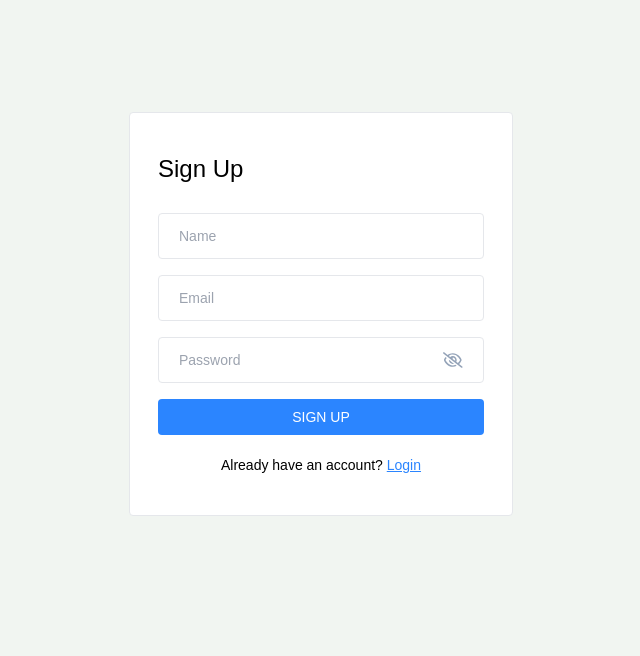
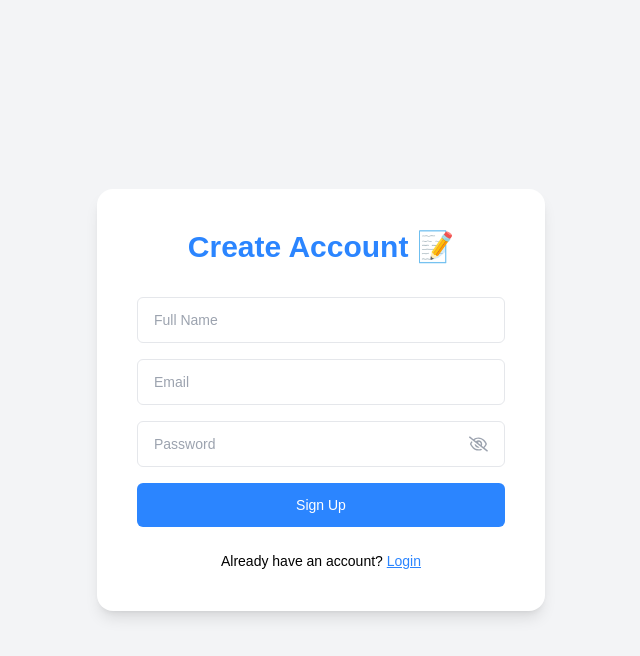
Before and after one commit to Ahmed-Silat/Notes-App, a React (Vite) app in the folder frontend/: page /signup in a window 1280 px wide. Shown: the top 656 px of the page, without its empty margins (319-959 px from the left). Built offline with nearby package versions, Linux system fonts and the light colour scheme; no server answers.

Commit message:
login and signup pages redesigned with a better UI

```diff
--- a/frontend/src/App.jsx
+++ b/frontend/src/App.jsx
@@ -15,7 +15,7 @@ const App = () => {
         <Route path="/login" element={<Login />} />
         <Route path="/signup" element={<Signup />} />
       </Routes>
-      <ToastContainer position="top-center" autoClose={500}/>
+      <ToastContainer position="top-right" autoClose={500} />
     </BrowserRouter>
   );
 };
--- a/frontend/src/components/Input/PasswordInput.jsx
+++ b/frontend/src/components/Input/PasswordInput.jsx
@@ -9,25 +9,25 @@ const PasswordInput = ({ value, onChange, placeholder }) => {
   };
 
   return (
-    <div className="flex items-center bg-transparent border-[1.5px] px-5 rounded mb-3">
+    <div className="flex items-center border px-4 py-3 mb-4 rounded-md focus-within:ring-2 focus-within:ring-[#2B85FF]">
       <input
         value={value}
         onChange={onChange}
         type={isShowPassword ? "text" : "password"}
         placeholder={placeholder || "Password"}
-        className="w-full text-sm bg-transparent py-3 mr-3 rounded outline-none"
+        className="w-full text-sm bg-transparent outline-none"
       />
       {isShowPassword ? (
         <FaRegEye
-          size={22}
+          size={20}
           className="text-[#2B85FF] cursor-pointer"
-          onClick={() => toggleShowPassword()}
+          onClick={toggleShowPassword}
         />
       ) : (
         <FaRegEyeSlash
-          size={22}
-          className="text-slate-400 cursor-pointer"
-          onClick={() => toggleShowPassword()}
+          size={20}
+          className="text-gray-400 cursor-pointer"
+          onClick={toggleShowPassword}
         />
       )}
     </div>
--- a/frontend/src/index.css
+++ b/frontend/src/index.css
@@ -15,11 +15,11 @@
 
 @layer components {
   .input-box {
-    @apply w-full text-sm bg-transparent border-[1.5px] px-5 py-3 rounded mb-4 outline-none;
+    @apply w-full border px-4 py-3 mb-4 rounded-md focus:outline-none focus:ring-2 focus:ring-[#2B85FF] text-sm;
   }
 
   .btn-primary {
-    @apply w-full text-sm bg-[#2B85FF] text-white p-2 rounded my-1 hover:bg-blue-700;
+    @apply w-full bg-[#2B85FF] hover:bg-[#1c6cd5] text-white py-3 rounded-md text-sm transition duration-300;
   }
 
   .icon-btn {
@@ -30,3 +30,8 @@
     @apply text-xs text-slate-400;
   }
 }
+
+body.ReactModal__Body--open {
+  overflow: hidden !important;
+  height: 100vh;
+}
--- a/frontend/src/pages/Home/Home.jsx
+++ b/frontend/src/pages/Home/Home.jsx
@@ -201,7 +201,7 @@ const Home = () => {
         onRequestClose={() => {}}
         style={{ overlay: { backgroundColor: "rgba(0,0,0,0.2)" } }}
         contentLabel=""
-        className="w-[40%] max-md:w-[60%] max-sm:w-[70%] max-h-3/4 bg-white rounded-md mx-auto mt-14 p-5 overflow-scroll"
+        className="w-[40%] max-md:w-[60%] max-sm:w-[70%] max-h-3/4 rounded-md mx-auto mt-14"
       >
         <AddEditNotes
           onClose={() =>
--- a/frontend/src/pages/Login/Login.jsx
+++ b/frontend/src/pages/Login/Login.jsx
@@ -66,10 +66,12 @@ const Login = () => {
   };
 
   return (
-    <div className="flex items-center justify-center mt-28">
-      <div className="w-96 border rounded bg-white px-7 py-10">
+    <div className="flex justify-center items-center min-h-screen bg-gray-100 px-4">
+      <div className="w-full max-w-md bg-white rounded-2xl shadow-lg p-8 sm:p-10">
         <form onSubmit={handleLogin}>
-          <h4 className="text-2xl mb-7">Login</h4>
+          <h2 className="text-3xl font-bold text-center text-[#2B85FF] mb-8">
+            Welcome Back 👋
+          </h2>
 
           <input
             type="text"
@@ -84,18 +86,15 @@ const Login = () => {
             onChange={(e) => setPassword(e.target.value)}
           />
 
-          {error && <p className="text-red-500 text-sm pb-1">{error}</p>}
+          {error && <p className="text-red-500 text-sm mb-2">{error}</p>}
 
           <button type="submit" className="btn-primary">
-            LOGIN
+            Login
           </button>
 
-          <p className="text-sm text-center mt-4">
+          <p className="text-sm text-center mt-6">
             Not registered yet?{" "}
-            <Link
-              to={"/signup"}
-              className="font-medium text-[#2B85FF] underline"
-            >
+            <Link to="/signup" className="text-[#2B85FF] underline font-medium">
               Create an account
             </Link>
           </p>
--- a/frontend/src/pages/Signup/Signup.jsx
+++ b/frontend/src/pages/Signup/Signup.jsx
@@ -70,14 +70,16 @@ const Signup = () => {
 
   return (
     <>
-      <div className="flex items-center justify-center mt-28">
-        <div className="w-96 border rounded bg-white px-7 py-10">
+      <div className="flex justify-center items-center min-h-screen bg-gray-100 px-4">
+        <div className="w-full max-w-md bg-white rounded-2xl shadow-lg p-8 sm:p-10">
           <form onSubmit={handleSignUp}>
-            <h4 className="text-2xl mb-7">Sign Up</h4>
+            <h2 className="text-3xl font-bold text-center text-[#2B85FF] mb-8">
+              Create Account 📝
+            </h2>
 
             <input
               type="text"
-              placeholder="Name"
+              placeholder="Full Name"
               className="input-box"
               value={name}
               onChange={(e) => setName(e.target.value)}
@@ -96,17 +98,17 @@ const Signup = () => {
               onChange={(e) => setPassword(e.target.value)}
             />
 
-            {error && <p className="text-red-500 text-sm pb-1">{error}</p>}
+            {error && <p className="text-red-500 text-sm mb-2">{error}</p>}
 
             <button type="submit" className="btn-primary">
-              SIGN UP
+              Sign Up
             </button>
 
-            <p className="text-sm text-center mt-4">
+            <p className="text-sm text-center mt-6">
               Already have an account?{" "}
               <Link
-                to={"/login"}
-                className="font-medium text-[#2B85FF] underline"
+                to="/login"
+                className="text-[#2B85FF] underline font-medium"
               >
                 Login
               </Link>
```
